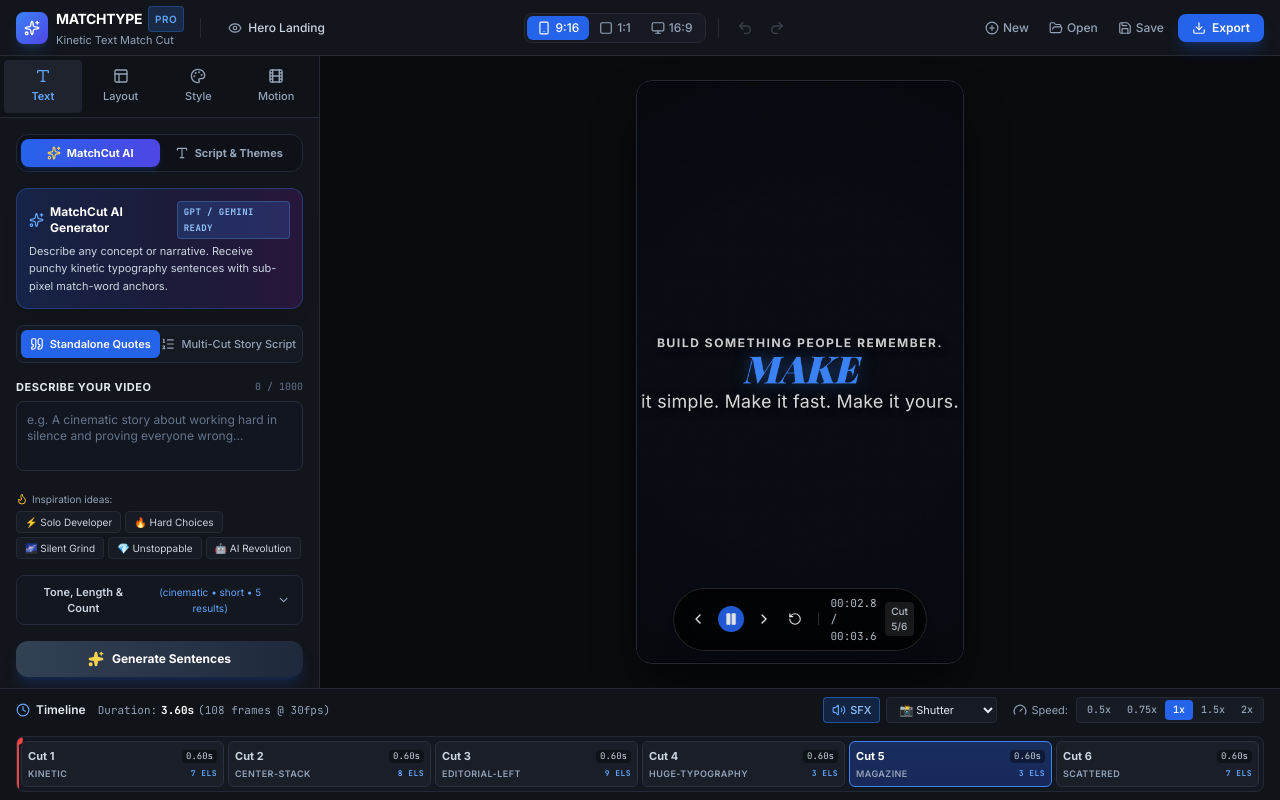
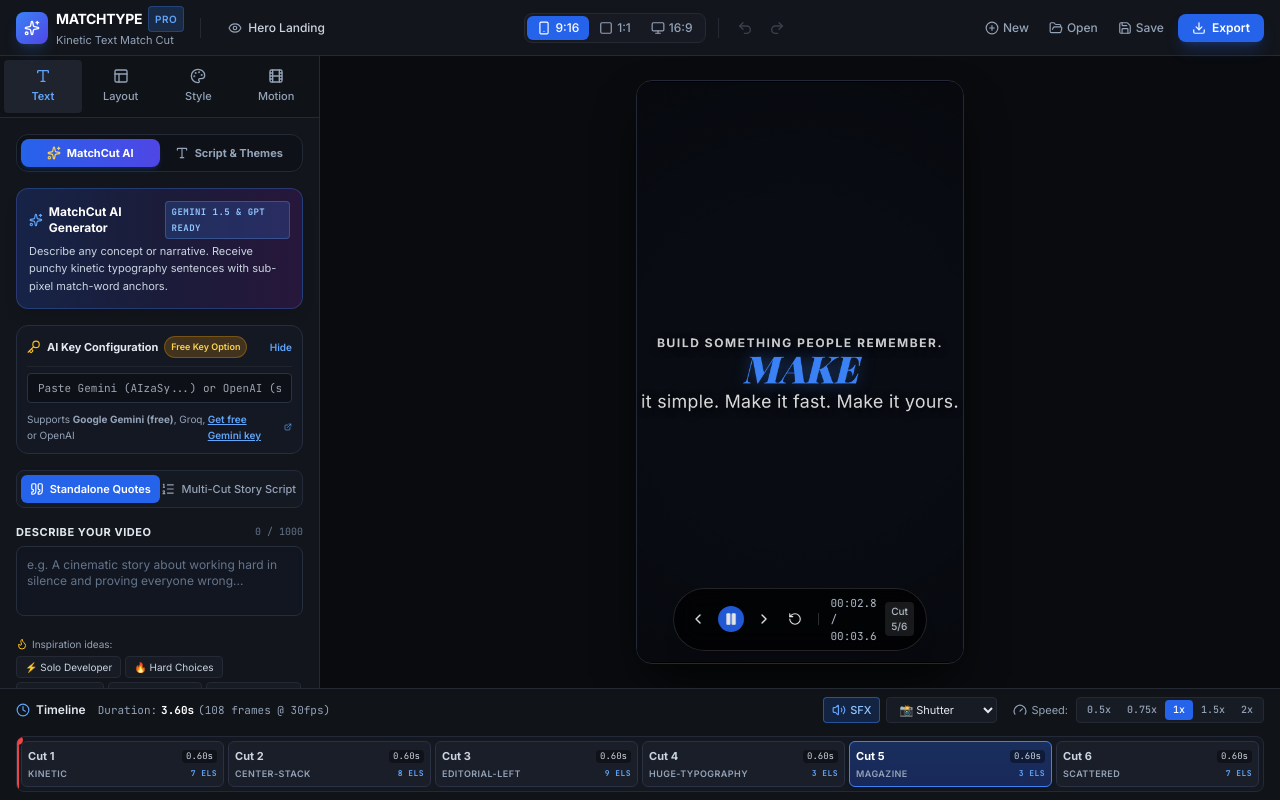
Before and after one commit to jignesh-11/matchcut, a React (Vite) app: page / in a window 1280 px wide. Both pictures are taken after a click on the button "Toggle Landing / Editor". Built offline with nearby package versions, Linux system fonts and the light colour scheme; a web font is replaced by a local one.

Commit message:
feat: add Gemini API auto-detection and in-editor free Gemini key input

```diff
--- a/src/components/ai/MatchCutAIPanel.tsx
+++ b/src/components/ai/MatchCutAIPanel.tsx
@@ -14,6 +14,8 @@ import {
   Film,
   ListOrdered,
   Quote,
+  Key,
+  ExternalLink,
 } from 'lucide-react';
 import { useEditorStore } from '../../stores/editorStore';
 import { AIService } from '../../engine/ai/aiService';
@@ -72,6 +74,18 @@ export const MatchCutAIPanel: React.FC = () => {
   const [count, setCount] = useState<number>(5);
   const [mode, setMode] = useState<AIMode>('sentences');
 
+  // Client-configurable API key (stored in localStorage) for users with their own Gemini key
+  const [userApiKey, setUserApiKey] = useState<string>(() => {
+    return typeof localStorage !== 'undefined'
+      ? localStorage.getItem('matchcut_ai_key') || ''
+      : '';
+  });
+  const [showKeyConfig, setShowKeyConfig] = useState<boolean>(() => {
+    return typeof localStorage !== 'undefined'
+      ? !localStorage.getItem('matchcut_ai_key')
+      : false;
+  });
+
   const [isLoading, setIsLoading] = useState(false);
   const [results, setResults] = useState<AIGeneratedSentence[]>([]);
   const [selectedAnchors, setSelectedAnchors] = useState<Record<string, string>>({});
@@ -81,6 +95,18 @@ export const MatchCutAIPanel: React.FC = () => {
   const [showOptions, setShowOptions] = useState(false);
 
   const abortControllerRef = useRef<AbortController | null>(null);
+
+  const handleSaveApiKey = (keyVal: string) => {
+    const clean = keyVal.trim();
+    setUserApiKey(clean);
+    if (typeof localStorage !== 'undefined') {
+      if (clean) {
+        localStorage.setItem('matchcut_ai_key', clean);
+      } else {
+        localStorage.removeItem('matchcut_ai_key');
+      }
+    }
+  };
 
   const handleGenerate = async () => {
     if (!prompt.trim()) return;
@@ -102,11 +128,15 @@ export const MatchCutAIPanel: React.FC = () => {
           count,
           mode,
         },
+        userApiKey,
         abortControllerRef.current.signal
       );
 
       if (!response.success || response.results.length === 0) {
         setErrorMessage(response.error || 'No results generated. Please try again.');
+        if (response.error?.includes('AI_API_KEY') || response.error?.includes('API key')) {
+          setShowKeyConfig(true);
+        }
         setIsLoading(false);
         return;
       }
@@ -175,12 +205,71 @@ export const MatchCutAIPanel: React.FC = () => {
             <span>MatchCut AI Generator</span>
           </div>
           <span className="px-1.5 py-0.5 rounded bg-blue-500/20 text-blue-300 font-mono text-[9px] uppercase tracking-wider font-semibold border border-blue-400/30">
-            GPT / Gemini Ready
+            Gemini 1.5 & GPT Ready
           </span>
         </div>
         <p className="text-[11px] text-slate-300 leading-relaxed">
           Describe any concept or narrative. Receive punchy kinetic typography sentences with sub-pixel match-word anchors.
         </p>
+      </div>
+
+      {/* API Key Configuration Section (Free Gemini or OpenAI Key) */}
+      <div className="p-2.5 rounded-xl bg-[#141822] border border-[#262e3e] space-y-2">
+        <div className="flex items-center justify-between">
+          <div className="flex items-center gap-1.5 font-bold text-slate-200 text-[11px]">
+            <Key className="w-3.5 h-3.5 text-amber-400" />
+            <span>AI Key Configuration</span>
+            {userApiKey ? (
+              <span className="px-1.5 py-0.5 rounded-full bg-emerald-500/20 text-emerald-400 border border-emerald-500/30 text-[9px] font-semibold">
+                ✓ {userApiKey.startsWith('AIzaSy') ? 'Gemini Free Key Active' : 'Active'}
+              </span>
+            ) : (
+              <span className="px-1.5 py-0.5 rounded-full bg-amber-500/20 text-amber-300 border border-amber-500/30 text-[9px] font-semibold">
+                Free Key Option
+              </span>
+            )}
+          </div>
+          <button
+            onClick={() => setShowKeyConfig(!showKeyConfig)}
+            className="text-[10px] text-blue-400 hover:text-blue-300 font-semibold"
+          >
+            {showKeyConfig ? 'Hide' : userApiKey ? 'Edit Key' : 'Enter Key'}
+          </button>
+        </div>
+
+        {showKeyConfig && (
+          <div className="pt-1.5 border-t border-white/5 space-y-2 animate-in fade-in">
+            <div className="flex gap-1.5">
+              <input
+                type="password"
+                value={userApiKey}
+                onChange={(e) => handleSaveApiKey(e.target.value)}
+                placeholder="Paste Gemini (AIzaSy...) or OpenAI (sk-...) key"
+                className="flex-1 bg-[#0d1017] border border-[#2a3344] rounded px-2.5 py-1.5 text-white font-mono text-[11px] focus:outline-none focus:border-blue-500"
+              />
+              {userApiKey && (
+                <button
+                  onClick={() => handleSaveApiKey('')}
+                  className="px-2 py-1 bg-red-950/40 hover:bg-red-900/40 border border-red-700/50 text-red-300 rounded text-[10px]"
+                >
+                  Clear
+                </button>
+              )}
+            </div>
+            <div className="flex items-center justify-between text-[10px] text-slate-400">
+              <span>Supports <strong>Google Gemini (free)</strong>, Groq, or OpenAI</span>
+              <a
+                href="https://aistudio.google.com/app/apikey"
+                target="_blank"
+                rel="noreferrer"
+                className="text-blue-400 hover:text-blue-300 flex items-center gap-0.5 font-semibold underline"
+              >
+                <span>Get free Gemini key</span>
+                <ExternalLink className="w-2.5 h-2.5" />
+              </a>
+            </div>
+          </div>
+        )}
       </div>
 
       {/* Mode Selector (Sentences vs Multi-Cut Script) */}
--- a/src/engine/ai/aiService.ts
+++ b/src/engine/ai/aiService.ts
@@ -6,14 +6,20 @@ export class AIService {
    */
   public static async generateSentences(
     options: AIGenerationOptions,
+    apiKey?: string,
     signal?: AbortSignal
   ): Promise<AIGenerationResponse> {
     try {
+      const headers: Record<string, string> = {
+        'Content-Type': 'application/json',
+      };
+      if (apiKey && apiKey.trim().length > 0) {
+        headers['x-api-key'] = apiKey.trim();
+      }
+
       const response = await fetch('/api/generate', {
         method: 'POST',
-        headers: {
-          'Content-Type': 'application/json',
-        },
+        headers,
         body: JSON.stringify(options),
         signal,
       });
```
Also changed, not shown: api/generate.ts (+53 -17 lines), 1 other file (tests, documents, lock files or other folders).
